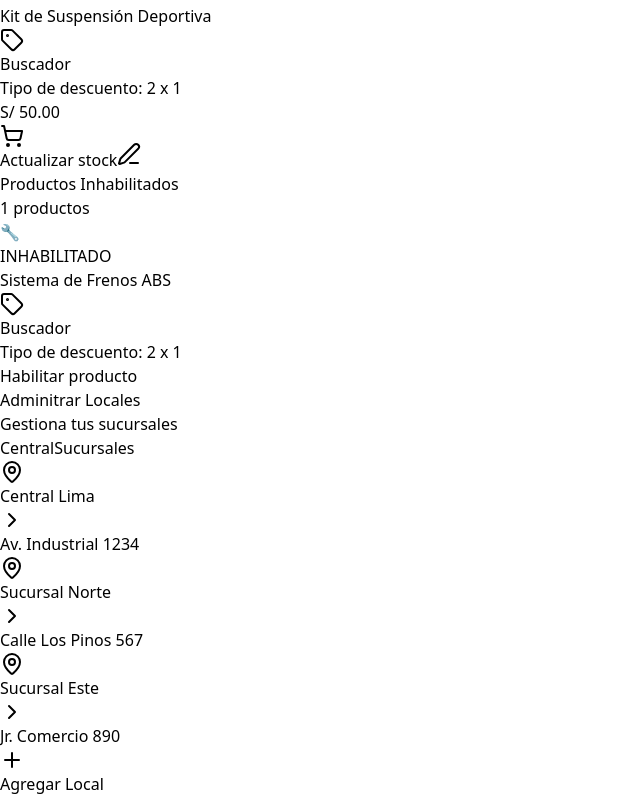
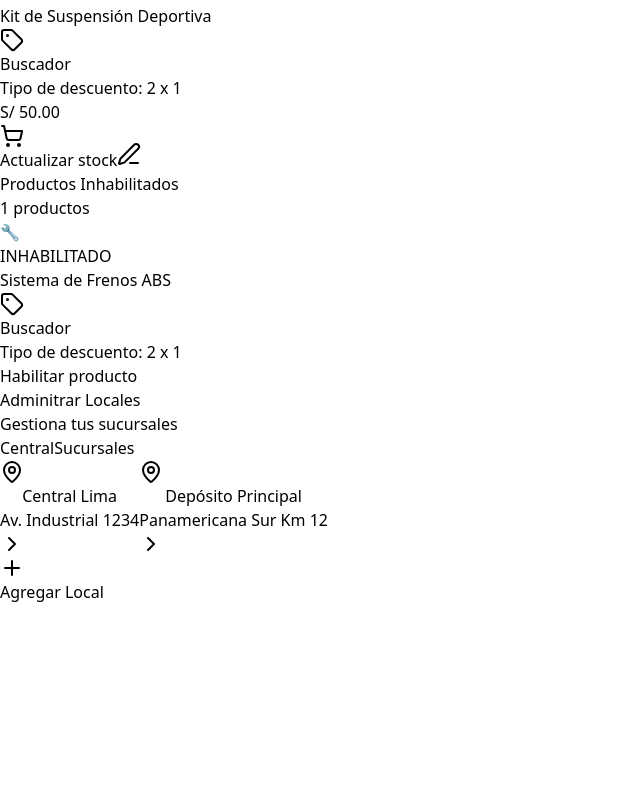
Before and after one commit to Luan-nee/erp-frontend, a React (Vite) app: page /inventory/products in a window 1280 px wide. Shown: the part 1106-1902 px from the top of the page, without its empty margins (0-640 px from the left). After the commit the page ends 1710 px from the top, so only its background shows below. Built offline with nearby package versions, Linux system fonts and the light colour scheme.

Commit message:
agregando el componente LocalList en la pagina de Productos

```diff
--- a/src/pages/Productos.tsx
+++ b/src/pages/Productos.tsx
@@ -1,6 +1,7 @@
 import { useState } from 'react';
 import { Package, Edit3, Plus, Search, Tag, MapPin, ChevronRight, ShoppingCart, TrendingUp, Archive } from 'lucide-react';
 import MetricCard from '../components/MetricCard';
+import LocalList from '../layouts/LocalList';
 
 
 export default function Productos() {
@@ -264,44 +265,7 @@ export default function Productos() {
         </div>
       </div>
 
-      {/* Right Sidebar - Locations */}
-      <div className="w-80 bg-gray-800 border-l border-gray-700 flex flex-col">
-        <div className="p-6 border-b border-gray-700">
-          <h3 className="text-xl font-bold text-white mb-1">Adminitrar Locales</h3>
-          <p className="text-sm text-gray-400">Gestiona tus sucursales</p>
-        </div>
-
-        <div className="flex gap-2 p-4 border-b border-gray-700">
-          <button className="flex-1 px-4 py-2 bg-red-600 text-white rounded-lg font-medium">
-            Central
-          </button>
-          <button className="flex-1 px-4 py-2 bg-gray-700 text-gray-300 hover:bg-gray-600 rounded-lg font-medium transition-colors">
-            Sucursales
-          </button>
-        </div>
-
-        <div className="flex-1 overflow-y-auto p-4 space-y-3">
-          {locations.map((location, idx) => (
-            <div key={idx} className="bg-gray-750 hover:bg-gray-700 rounded-lg p-4 border border-gray-600 transition-all cursor-pointer group">
-              <div className="flex items-start justify-between mb-2">
-                <div className="flex items-center gap-2">
-                  <MapPin className="w-5 h-5 text-red-400" />
-                  <span className="font-semibold text-white">{location.name}</span>
-                </div>
-                <ChevronRight className="w-4 h-4 text-gray-500 group-hover:text-red-400 transition-colors" />
-              </div>
-              <p className="text-sm text-gray-400 ml-7">{location.address}</p>
-            </div>
-          ))}
-        </div>
-
-        <div className="p-4 border-t border-gray-700">
-          <button className="w-full py-3 px-4 bg-gradient-to-r from-red-600 to-red-700 hover:from-red-700 hover:to-red-800 rounded-lg text-white font-medium transition-all shadow-lg flex items-center justify-center gap-2">
-            <Plus className="w-5 h-5" />
-            Agregar Local
-          </button>
-        </div>
-      </div>
+      <LocalList />
     </div>
   );
 }
```
